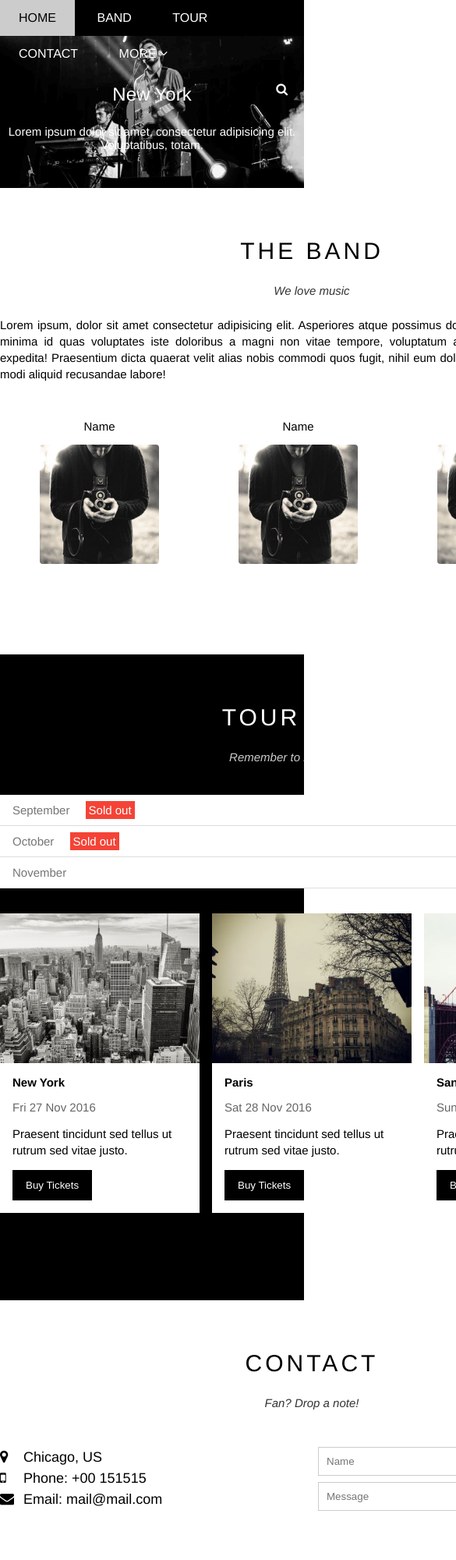
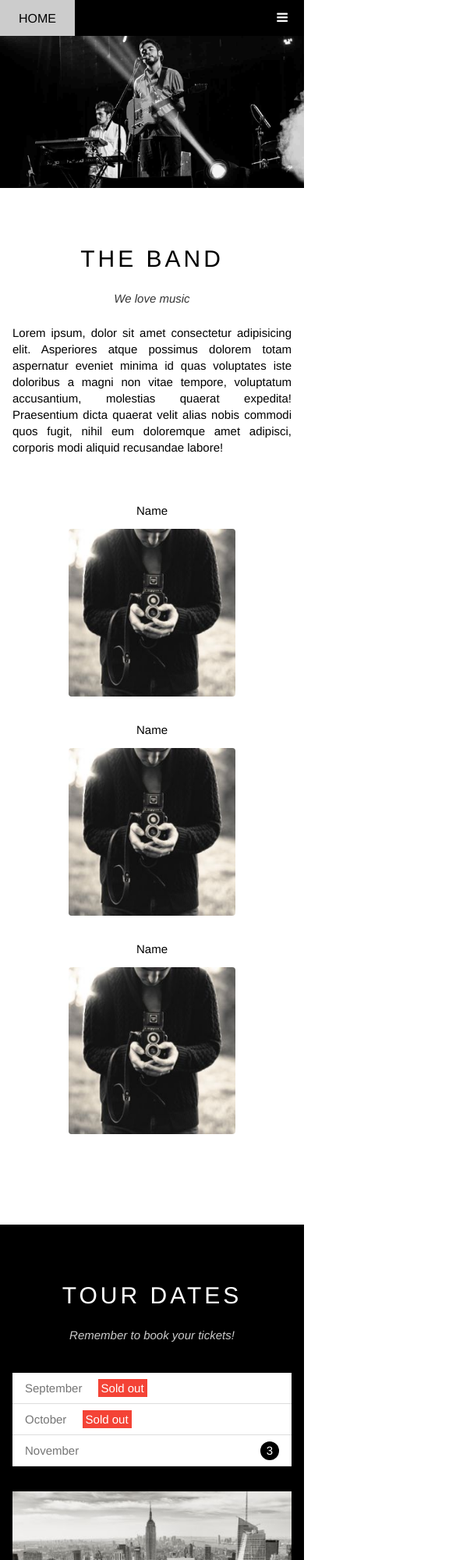
Before and after one commit to linH2407/linH2407.github.io, a plain HTML site: page index.html in a window 390 px wide. Shown: the top 2000 px of the page at 78% size, 585 px wide, since content can reach past the window. Drawn offline with Linux system fonts and the light colour scheme.

Commit message:
responsive

```diff
--- /dev/null
+++ b/assets/css/responsive.css
@@ -0,0 +1,101 @@
+@media (min-width: 1024px){
+    #header .mobile-menu-btn{
+        display: none;
+    }
+}
+@media (min-width: 740px) and (max-width: 1024px){
+    #header .mobile-menu-btn{
+        display: none;
+    }
+    .modal{
+        padding: 0 16px;
+    }
+}
+@media (max-width: 1023px){
+    .btn,
+    .btn.mt-16{
+        padding: 15px 16px;
+    }
+    .contact-form .form-control{
+        padding: 16px;
+    }
+    #footer .socials-list{
+        font-size: 48px;
+    }
+    #footer .socials-list a{
+        margin: 0 8px;
+    }
+    #footer .copy a{
+        padding: 12px 0;
+        display: inline-block;
+    }
+    .contact-info{
+        font-size: 18px;
+        line-height: 2.0;
+    }
+}
+@media (max-width: 740px){
+    #header{
+        overflow: hidden;
+    }
+    #nav > li{
+        display: block;
+    }
+    #nav > li:first-child{
+        display: inline-block;
+    }
+    #nav .subnav{
+        position: initial;
+        background-color: #333;
+    }
+    #nav .subnav a{
+        color: white;
+        padding: 5px 40px;
+    }
+    #nav li a{
+        padding: 1px 24px;
+    }
+    #nav{
+        display: block;
+    }
+    #header #search{
+        display: none;
+    }
+    #content .member-item{
+        width: 100%;
+        margin-top: 30px;
+    }
+    #content .about-text{
+        margin-bottom: -16px;
+    }
+    .place-item{
+        width: 100%;
+        padding-top: 16px;
+    }
+    .places-list{
+        margin-top: 16px;
+    }
+    #slider .text-content{
+        display: none;
+    }
+    .section-heading{
+        padding-top: 10px;
+    }
+    .send-btn,
+    .input-name,
+    .input-email,
+    .contact-info,
+    .contact-form{
+        width: 100%;
+    }
+    .input-name{
+        margin-bottom: 8px;
+    }
+    .contact-info{
+        margin-bottom: 24px;
+    }
+    .modal{
+        padding: 0 8px;
+    }
+
+}
--- a/assets/css/style.css
+++ b/assets/css/style.css
@@ -6,9 +6,6 @@
 html{
     font-family:  Helvetica, Arial, sans-serif;
     scroll-behavior: smooth;
-}
-.clear{
-    clear: both;
 }
 #main{
 
@@ -22,6 +19,7 @@ html{
     left: 0;
     right: 0;
     z-index: 1;
+
 }
 #nav{
     display: inline-block;
@@ -29,6 +27,7 @@ html{
 #nav > li{
     display:inline-block;
 }
+
 #nav li{
 
     position: relative;
@@ -66,10 +65,12 @@ html{
 #nav li:hover .subnav{
     display: block;
 }
-
-#nav .fa {
-
+#header .mobile-menu-btn{
+    position: absolute;
+    top: 0;
+    right: 0;
 }
+#header .mobile-menu-btn,
 #header #search{
     display: inline-block;
     color: white;
@@ -77,6 +78,11 @@ html{
     line-height: 46px;
     padding: 0 21px;
     cursor: pointer;
+
+}
+#header .mobile-menu-btn:hover{
+    background-color: #ccc;
+    color: black;
 }
 #header #search:hover{
     background-color: #f44336;
@@ -107,9 +113,12 @@ html{
 }
 #content .content-section{
     width: 800px;
+    max-width: 100%;
     padding: 64px 0 112px;
     margin-left: auto;
     margin-right: auto;
+    padding-left: 16px;
+    padding-right: 16px;
 }
 #content .section-sub-heading{
     text-align: center;
@@ -136,7 +145,12 @@ html{
 #content .member-item{
     float: left;
     text-align: center;
-    width: 33,33333%;
+    width: 33%;
+}
+#content .member-list::after{
+    content: " ";
+    display: block;
+    clear: both;
 }
 #content .member-img{
     width: 60%;
@@ -148,6 +162,11 @@ html{
 }
 #content .tour-section{
     background-color: black;
+}
+#content .tour-section::after{
+    content: " ";
+    display: block;
+    clear: both;
 }
 .text-white{
     color: white ;
@@ -184,9 +203,14 @@ html{
     margin: 32px -8px 0;
 
 }
+.places-list::after{
+    content: " ";
+    display: block;
+    clear: both;
+}
 .place-item{
     float: left;
-    width: 272px;
+    width: 33%;
     padding: 0 8px;
 
 }
@@ -256,6 +280,13 @@ html{
 .contact-info{
     font-size: 18px;
     line-height: 1.5;
+}
+.contact-info a{
+    color: #101aef;
+    opacity: 0.8;
+}
+.contact-info a:hover{
+    opacity: 1;
 }
 .fa-map-marker,
 .fa-mobile,
--- a/index.html
+++ b/index.html
@@ -4,10 +4,11 @@
     <meta charset="UTF-8">
     <meta http-equiv="X-UA-Compatible" content="IE=edge">
     <meta name="viewport" content="width=device-width, initial-scale=1.0">
-    <title>Band.</title>
+    <title>Band</title>
+    <link rel="stylesheet" href="./assets/css/style.css">
+    <link rel="stylesheet" href="./assets/css/responsive.css">
     <link rel="icon" href="./assets/img/icon.png" type="image/x-icon" />
     <link rel="stylesheet" href="https://cdnjs.cloudflare.com/ajax/libs/font-awesome/4.7.0/css/font-awesome.min.css">
-    <link rel="stylesheet" href="./assets/css/style.css">
 </head>
 <body>
     <div id="main">
@@ -18,7 +19,7 @@
                <li><a href="#tour">Tour</a></li>
                <li><a href="#contact">Contact</a></li>
                <li>
-                   <a href="">
+                   <a href="#">
                        More
                        <i class="fa fa-angle-down"></i>
                    </a>
@@ -31,6 +32,9 @@
            </ul>
            <div id="search">
                 <i class="fa fa-search"></i>
+           </div>
+           <div id="mobile-menu" class="mobile-menu-btn">
+                <i class="fa fa-bars" aria-hidden="true"></i>
            </div>
         </div>
         <div id="slider">
@@ -60,7 +64,6 @@
                         <div class="member-name">Name</div>
                         <img src="./assets/img/bandmember.jpg" alt="Name" class="member-img">
                     </div>
-                    <div class="clear"></div>
                 </div>
             </div>
             <div id="tour" class="tour-section">
@@ -79,7 +82,7 @@
                                 <h3 class="place-heading">New York</h3>
                                 <p class="place-time">Fri 27 Nov 2016</p>
                                 <p class="place-desc">Praesent tincidunt sed tellus ut rutrum sed vitae justo.</p>
-                                <button class="btn js-buy-ticket">Buy Tickets</button>
+                                <button class="btn js-buy-ticket send-btn">Buy Tickets</button>
                             </div>
                         </div>
                         <div class="place-item">
@@ -88,7 +91,7 @@
                                 <h3 class="place-heading">Paris</h3>
                                 <p class="place-time">Sat 28 Nov 2016</p>
                                 <p class="place-desc">Praesent tincidunt sed tellus ut rutrum sed vitae justo.</p>
-                                <button class="btn js-buy-ticket">Buy Tickets</button>
+                                <button class="btn js-buy-ticket send-btn">Buy Tickets</button>
                             </div>
                         </div>
                         <div class="place-item">
@@ -97,10 +100,10 @@
                                 <h3 class="place-heading">San Francisco</h3>
                                 <p class="place-time">Sun 29 Nov 2016</p>
                                 <p class="place-desc">Praesent tincidunt sed tellus ut rutrum sed vitae justo.</p>
-                                <button class="btn js-buy-ticket">Buy Tickets</button>
+                                <button class="btn js-buy-ticket send-btn">Buy Tickets</button>
                             </div>
                         </div>
-                        <div class="clear"></div>
+
                     </div>
                 </div>
             </div>
@@ -111,16 +114,16 @@
                 <div class="row contact-content">
                     <div class="col col-half contact-info">
                         <p><i class="fa fa-map-marker"></i>Chicago, US</p>
-                        <p><i class="fa fa-mobile"></i>Phone: +00 151515</p>
-                        <p><i class="fa fa-envelope"></i>Email: mail@mail.com</p>
+                        <p><i class="fa fa-mobile"></i>Phone: <a href="tel:+00 151515">+00 151515</a></p>
+                        <p><i class="fa fa-envelope"></i>Email: <a href="mailto:mail@gmail.com">mail@mail.com</a></p>
                     </div>
                     <div class="col col-half contact-form">
                         <form action="">
                             <div class="row">
-                                <div class="col col-half">
+                                <div class="col col-half input-name">
                                     <input type="text" required name="" id="" class="form-control" placeholder="Name">
                                 </div>
-                                <div class="col col-half">
+                                <div class="col col-half input-email">
                                     <input type="email" required name="" id="" class="form-control" placeholder="Email">
                                 </div>
                             </div>
@@ -129,7 +132,7 @@
                                     <input type="text" required name="" id="" class="form-control" placeholder="Message">
                                 </div>
                             </div>
-                            <input class="btn mt-16" type="submit" value="SEND">
+                            <input class="btn mt-16 send-btn" type="submit" value="SEND">
                         </form>
                     </div>
                 </div>
@@ -204,5 +207,34 @@
             even.stopPropagation()
         })
     </script>
+    <script>
+        var header = document.getElementById('header');
+        var mobileMenu = document.getElementById('mobile-menu');
+        var headerHeight = header.clientHeight;
+        mobileMenu.onclick = function() {
+            var isClose = header.clientHeight === headerHeight;
+            if (isClose) {
+                header.style.height = 'auto';
+            } else {
+                header.style.height = null;
+            }
+        }
+
+        var menuItems = document.querySelectorAll('#nav li a[href*="#"]');
+        for (var i = 0; i < menuItems.length ;i++){
+            var menuItem = menuItems[i];
+            menuItem.onclick = function(event) {
+                var isParentMenu = this.nextElementSibling && this.nextElementSibling.classList.contains('subnav');
+
+                if (isParentMenu){
+                    event.preventDefault();
+
+                } else {
+                    header.style.height = null;
+
+                }
+            }
+        }
+    </script>
 </body>
 </html>
```
